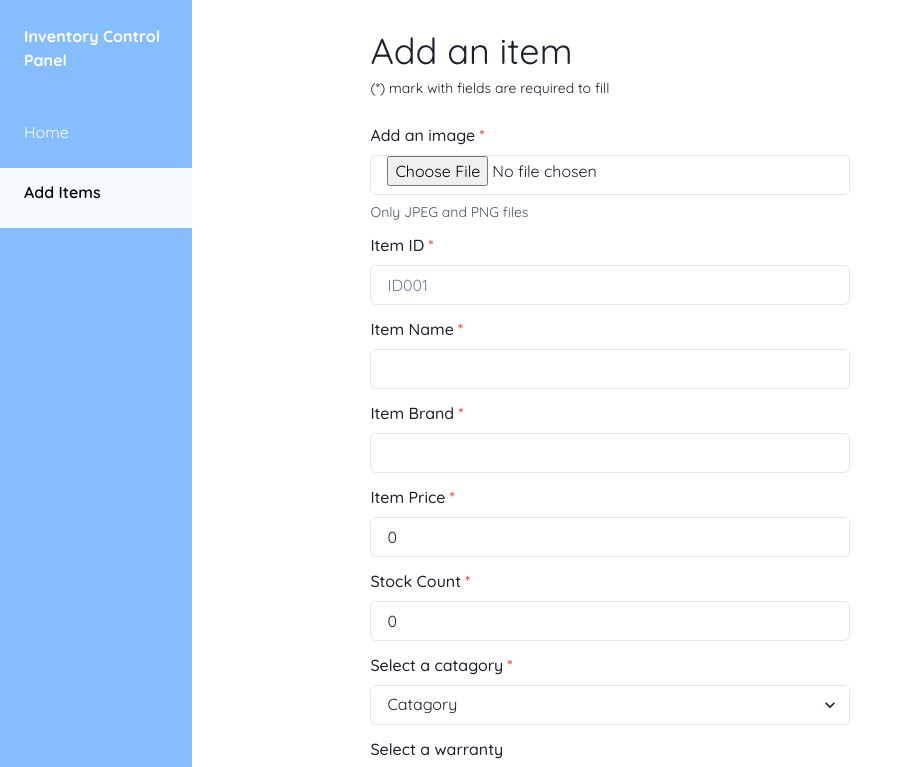
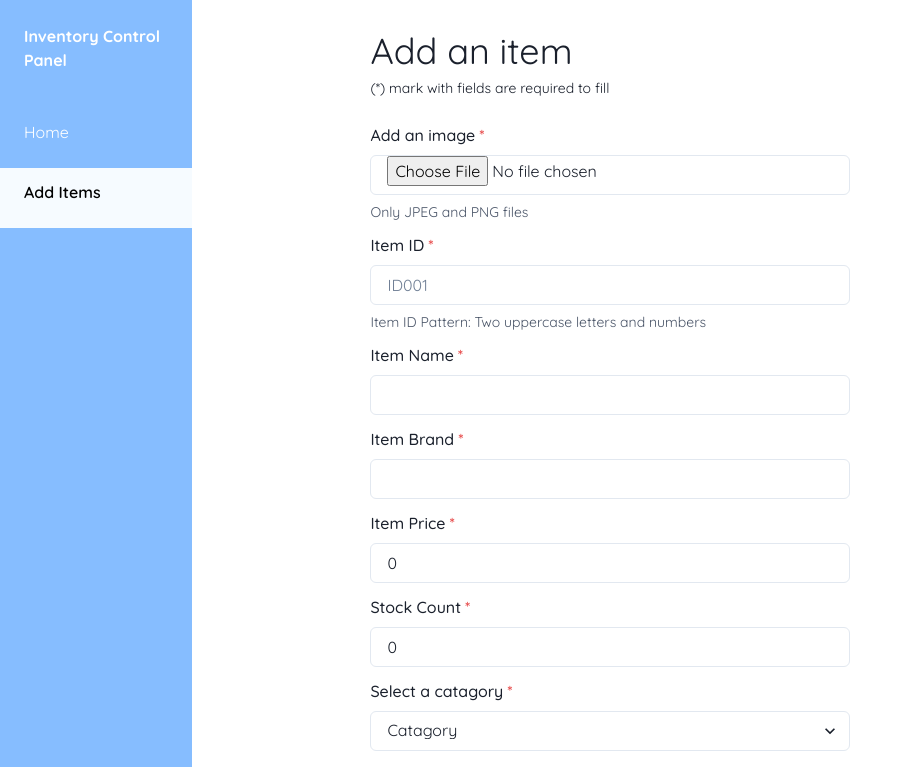
Before and after one commit to hrtechplus/InspiredTech-Tracking, a React (Create React App) app in the folder frontend/: page /inventoryPanel/addItems in a window 1280 px wide. Shown: the top 767 px of the page, without its empty margins (0-913 px from the left). Built offline with nearby package versions, Linux system fonts and the light colour scheme.

Commit message:
Add validation for ItemID

```diff
--- a/frontend/src/inventoryControl/pages/AddItems.jsx
+++ b/frontend/src/inventoryControl/pages/AddItems.jsx
@@ -141,9 +141,11 @@ function AddItems() {
                 placeholder='ID001'
                 type='text'
                 name='itemID'
+                pattern='[A-Z]{1,2}[0-9]{1,9}'
                 value = {itemID}
                 onChange={(e) => setItemID(e.target.value)}
               />
+              <FormHelperText>Item ID Pattern: Two uppercase letters and numbers</FormHelperText>
             </FormControl>
 
             <FormControl marginBottom='12px' isRequired>
```
